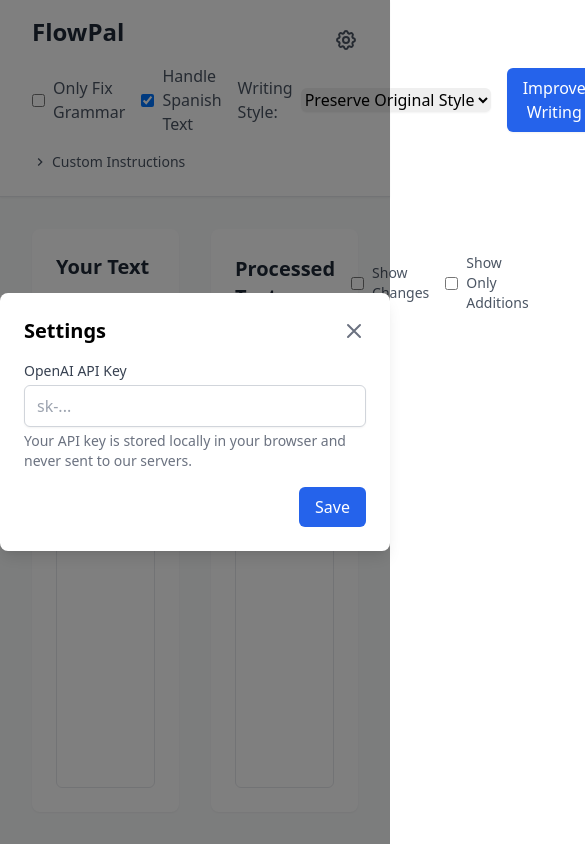
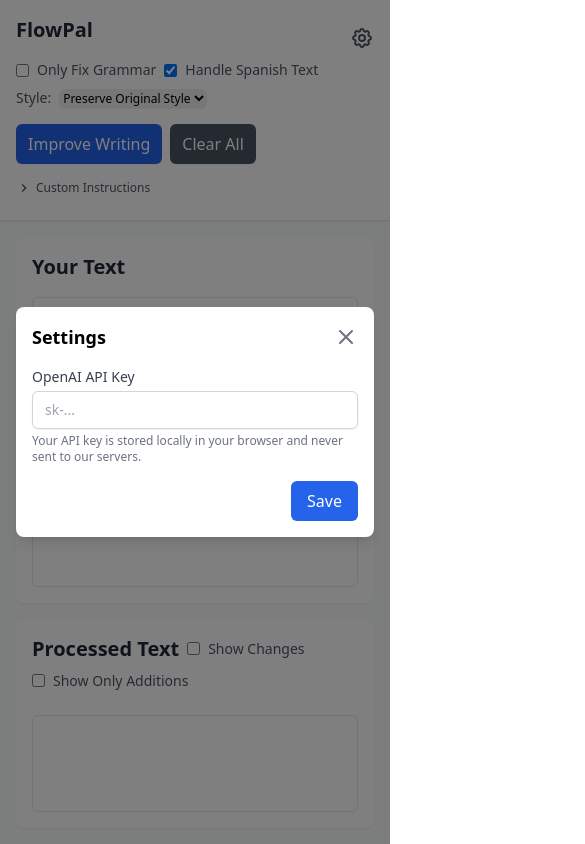
Before and after one commit to mariomka/flow-pal, a Vue app: page / in a window 390 px wide. Both pictures are taken after a click on the button "Settings". Shown: the top 844 px of the page, 585 px wide, since content can reach past the window. Built offline with nearby package versions, Linux system fonts and the light colour scheme.

Commit message:
feat: make application fully responsive for mobile devices

```diff
--- a/index.html
+++ b/index.html
@@ -2,7 +2,7 @@
 <html lang="en">
   <head>
     <meta charset="UTF-8" />
-    <meta name="viewport" content="width=device-width, initial-scale=1.0" />
+    <meta name="viewport" content="width=device-width, initial-scale=1.0, maximum-scale=1.0, user-scalable=no" />
     <link rel="icon" href="./favicon.svg" type="image/svg+xml">
     <meta name="theme-color" content="#3B82F6">
     <title>FlowPal</title>
--- a/src/App.vue
+++ b/src/App.vue
@@ -1,8 +1,8 @@
 <template>
   <div class="min-h-screen bg-gray-50 flex flex-col">
-    <header class="bg-white shadow-sm px-8 py-4 border-b border-gray-200 flex-none">
+    <header class="bg-white shadow-sm px-4 sm:px-8 py-4 border-b border-gray-200 flex-none">
       <div class="flex justify-between items-center">
-        <h1 class="text-2xl font-bold mb-4 text-gray-800">FlowPal</h1>
+        <h1 class="text-xl sm:text-2xl font-bold mb-4 text-gray-800">FlowPal</h1>
         <button
           @click="showSettings = !showSettings"
           class="text-gray-600 hover:text-gray-800"
@@ -18,11 +18,11 @@
       <!-- Settings Modal -->
       <div
         v-if="showSettings"
-        class="fixed inset-0 bg-black bg-opacity-50 flex items-center justify-center z-50"
+        class="fixed inset-0 bg-black bg-opacity-50 flex items-center justify-center z-50 p-4"
       >
-        <div class="bg-white p-6 rounded-lg shadow-lg max-w-md w-full">
+        <div class="bg-white p-4 sm:p-6 rounded-lg shadow-lg w-full max-w-md">
           <div class="flex justify-between items-center mb-4">
-            <h2 class="text-xl font-semibold">Settings</h2>
+            <h2 class="text-lg sm:text-xl font-semibold">Settings</h2>
             <button
               @click="showSettings = false"
               class="text-gray-500 hover:text-gray-700"
@@ -42,9 +42,9 @@
               type="password"
               v-model="openAIKey"
               placeholder="sk-..."
-              class="w-full px-3 py-2 border border-gray-300 rounded-md shadow-sm focus:ring-blue-500 focus:border-blue-500"
+              class="w-full px-3 py-2 border border-gray-300 rounded-md shadow-sm focus:ring-blue-500 focus:border-blue-500 text-sm"
             />
-            <p class="mt-1 text-sm text-gray-500">
+            <p class="mt-1 text-xs sm:text-sm text-gray-500">
               Your API key is stored locally in your browser and never sent to our servers.
             </p>
           </div>
@@ -60,9 +60,9 @@
         </div>
       </div>
 
-      <div class="flex gap-4 items-center mb-4">
-        <div class="flex items-center gap-4">
-          <label class="flex items-center gap-2 text-gray-600">
+      <div class="flex flex-wrap gap-2 sm:gap-4 items-center mb-4">
+        <div class="flex flex-wrap items-center gap-2 sm:gap-4 w-full md:w-auto mb-2 md:mb-0">
+          <label class="flex items-center gap-2 text-gray-600 text-sm">
             <input
               type="checkbox"
               v-model="onlyGrammar"
@@ -70,7 +70,7 @@
             >
             Only Fix Grammar
           </label>
-          <label class="flex items-center gap-2 text-gray-600">
+          <label class="flex items-center gap-2 text-gray-600 text-sm">
             <input
               type="checkbox"
               v-model="handleSpanish"
@@ -79,11 +79,11 @@
             Handle Spanish Text
           </label>
           <div class="flex items-center gap-2">
-            <label for="writing-style" class="text-gray-600">Writing Style:</label>
+            <label for="writing-style" class="text-gray-600 text-sm">Style:</label>
             <select
               id="writing-style"
               v-model="writingStyle"
-              class="rounded-md border-gray-300 shadow-sm focus:border-blue-500 focus:ring-blue-500 sm:text-sm"
+              class="rounded-md border-gray-300 shadow-sm focus:border-blue-500 focus:ring-blue-500 text-xs sm:text-sm w-full min-w-[120px]"
             >
               <option
                 v-for="style in WRITING_STYLES"
@@ -96,25 +96,27 @@
             </select>
           </div>
         </div>
+        <div class="flex flex-wrap gap-2">
           <button
             @click="processText"
             :disabled="isProcessing"
-          class="px-4 py-2 bg-blue-600 text-white rounded-md hover:bg-blue-700 transition-colors focus:outline-none focus:ring-2 focus:ring-blue-500 focus:ring-offset-2 shadow-sm disabled:opacity-50 disabled:cursor-not-allowed"
+            class="px-3 py-2 sm:px-4 sm:py-2 bg-blue-600 text-white rounded-md hover:bg-blue-700 transition-colors focus:outline-none focus:ring-2 focus:ring-blue-500 focus:ring-offset-2 shadow-sm disabled:opacity-50 disabled:cursor-not-allowed"
           >
             <span v-if="isProcessing">Processing...</span>
             <span v-else>Improve Writing</span>
           </button>
           <button
             @click="clearText"
-          class="px-4 py-2 bg-gray-600 text-white rounded-md hover:bg-gray-700 transition-colors focus:outline-none focus:ring-2 focus:ring-gray-500 focus:ring-offset-2 shadow-sm"
+            class="px-3 py-2 sm:px-4 sm:py-2 bg-gray-600 text-white rounded-md hover:bg-gray-700 transition-colors focus:outline-none focus:ring-2 focus:ring-gray-500 focus:ring-offset-2 shadow-sm"
           >
             Clear All
           </button>
         </div>
+      </div>
       <div class="flex items-center gap-2 mb-2">
         <button
           @click="showInstructions = !showInstructions"
-          class="text-sm text-gray-600 hover:text-gray-800 flex items-center gap-1"
+          class="text-xs sm:text-sm text-gray-600 hover:text-gray-800 flex items-center gap-1"
         >
           <svg
             class="w-4 h-4 transform transition-transform"
@@ -137,22 +139,22 @@
           <textarea
             v-model="customInstructions"
             placeholder="Add your custom instructions for the AI here..."
-            class="w-full px-3 py-2 border border-gray-300 rounded-md shadow-sm focus:ring-blue-500 focus:border-blue-500 sm:text-sm"
+            class="w-full px-3 py-2 border border-gray-300 rounded-md shadow-sm focus:ring-blue-500 focus:border-blue-500 text-xs sm:text-sm"
             rows="2"
           ></textarea>
         </div>
       </div>
     </header>
 
-    <main class="flex-1 p-8 flex flex-col min-h-0">
-      <div class="grid grid-cols-2 gap-8 flex-1 min-h-0">
-        <div class="bg-white rounded-lg shadow-sm p-6 flex flex-col flex-1">
+    <main class="flex-1 p-4 sm:p-8 flex flex-col min-h-0">
+      <div class="grid grid-cols-1 md:grid-cols-2 gap-4 sm:gap-8 flex-1 min-h-0">
+        <div class="bg-white rounded-lg shadow-sm p-4 sm:p-6 flex flex-col flex-1">
           <div class="flex justify-between items-center mb-4">
             <h2 class="text-xl font-semibold text-gray-800">Your Text</h2>
             <button
               v-if="inputText"
               @click="copyToClipboard(inputText, 'input')"
-              class="px-3 py-1 bg-gray-600 text-white text-sm rounded-md hover:bg-gray-700 transition-colors focus:outline-none focus:ring-2 focus:ring-gray-500 focus:ring-offset-2 shadow-sm flex items-center gap-2"
+              class="px-2 py-1 sm:px-3 sm:py-1 text-xs sm:text-sm bg-gray-600 text-white rounded-md hover:bg-gray-700 transition-colors focus:outline-none focus:ring-2 focus:ring-gray-500 focus:ring-offset-2 shadow-sm flex items-center gap-1 sm:gap-2"
             >
               {{ inputCopied ? 'Copied!' : 'Copy' }}
             </button>
@@ -161,14 +163,14 @@
             ref="textareaRef"
             v-model="inputText"
             placeholder="Start writing here..."
-            class="w-full p-4 border border-gray-200 rounded-md focus:outline-none focus:ring-2 focus:ring-blue-500 focus:border-transparent font-serif text-lg leading-relaxed overflow-hidden resize-none min-h-[150px] flex-grow"
+            class="w-full p-3 sm:p-4 border border-gray-200 rounded-md focus:outline-none focus:ring-2 focus:ring-blue-500 focus:border-transparent font-serif text-base sm:text-lg leading-relaxed overflow-hidden resize-none min-h-[150px] flex-grow"
             @input="adjustTextareaHeight($event)"
           ></textarea>
         </div>
 
-        <div class="bg-white rounded-lg shadow-sm p-6 flex flex-col min-h-0">
-          <div class="flex justify-between items-center mb-4 flex-none">
-            <div class="flex items-center gap-4">
+        <div class="bg-white rounded-lg shadow-sm p-4 sm:p-6 flex flex-col min-h-0">
+          <div class="flex flex-wrap justify-between items-center mb-4 flex-none">
+            <div class="flex flex-wrap items-center gap-2 mb-2 sm:mb-0">
               <h2 class="text-xl font-semibold text-gray-800">Processed Text</h2>
               <label class="flex items-center gap-2 text-sm text-gray-600">
                 <input
@@ -191,16 +193,16 @@
               <button
                 v-if="processedText"
                 @click="copyToClipboard(processedText, 'processed')"
-                class="px-3 py-1 bg-gray-600 text-white text-sm rounded-md hover:bg-gray-700 transition-colors focus:outline-none focus:ring-2 focus:ring-gray-500 focus:ring-offset-2 shadow-sm"
+                class="px-2 py-1 sm:px-3 sm:py-1 text-xs sm:text-sm bg-gray-600 text-white rounded-md hover:bg-gray-700 transition-colors focus:outline-none focus:ring-2 focus:ring-gray-500 focus:ring-offset-2 shadow-sm"
               >
                 {{ processedCopied ? 'Copied!' : 'Copy' }}
               </button>
               <button
                 v-if="processedText"
                 @click="replaceWithProcessed"
-                class="px-3 py-1 bg-green-600 text-white text-sm rounded-md hover:bg-green-700 transition-colors focus:outline-none focus:ring-2 focus:ring-green-500 focus:ring-offset-2 shadow-sm flex items-center gap-2"
+                class="px-2 py-1 sm:px-3 sm:py-1 text-xs sm:text-sm bg-green-600 text-white rounded-md hover:bg-green-700 transition-colors focus:outline-none focus:ring-2 focus:ring-green-500 focus:ring-offset-2 shadow-sm flex items-center gap-1 sm:gap-2"
               >
-                <svg class="w-4 h-4" viewBox="0 0 24 24">
+                <svg class="w-3 h-3 sm:w-4 sm:h-4" viewBox="0 0 24 24">
                   <path
                     :d="mdiArrowLeft"
                     fill="currentColor"
@@ -211,7 +213,7 @@
             </div>
           </div>
           <div
-            class="flex-1 w-full p-4 border border-gray-200 rounded-md overflow-y-auto whitespace-pre-wrap font-serif text-lg leading-relaxed min-h-0"
+            class="flex-1 w-full p-3 sm:p-4 border border-gray-200 rounded-md overflow-y-auto whitespace-pre-wrap font-serif text-base sm:text-lg leading-relaxed min-h-0"
           >
             <template v-if="showDiff && processedText">
               <template v-for="(part, index) in textDiff" :key="index">
@@ -237,7 +239,7 @@
     <!-- Error Toast -->
     <div
       v-if="error"
-      class="fixed bottom-4 right-4 bg-red-100 border-l-4 border-red-500 text-red-700 p-4 rounded shadow-lg max-w-md"
+      class="fixed bottom-4 right-4 bg-red-100 border-l-4 border-red-500 text-red-700 p-3 sm:p-4 rounded shadow-lg max-w-[90%] sm:max-w-md z-50 text-sm"
       role="alert"
     >
       <div class="flex justify-between items-start">
@@ -257,7 +259,7 @@
     <!-- Processing indicator -->
     <div
       v-if="isProcessing"
-      class="fixed bottom-4 left-4 bg-blue-100 border-l-4 border-blue-500 text-blue-700 p-4 rounded shadow-lg"
+      class="fixed bottom-4 left-4 bg-blue-100 border-l-4 border-blue-500 text-blue-700 p-3 sm:p-4 rounded shadow-lg z-50 text-sm"
     >
       Processing your text...
     </div>
@@ -265,7 +267,7 @@
     <!-- Change applied indicator -->
     <div
       v-if="changeApplied"
-      class="fixed bottom-4 left-4 bg-green-100 border-l-4 border-green-500 text-green-700 p-4 rounded shadow-lg transition-opacity duration-300"
+      class="fixed bottom-4 left-4 bg-green-100 border-l-4 border-green-500 text-green-700 p-3 sm:p-4 rounded shadow-lg transition-opacity duration-300 z-50 text-sm"
     >
       Change applied!
     </div>
```
Lines whose indentation alone changed are shown as unchanged.
